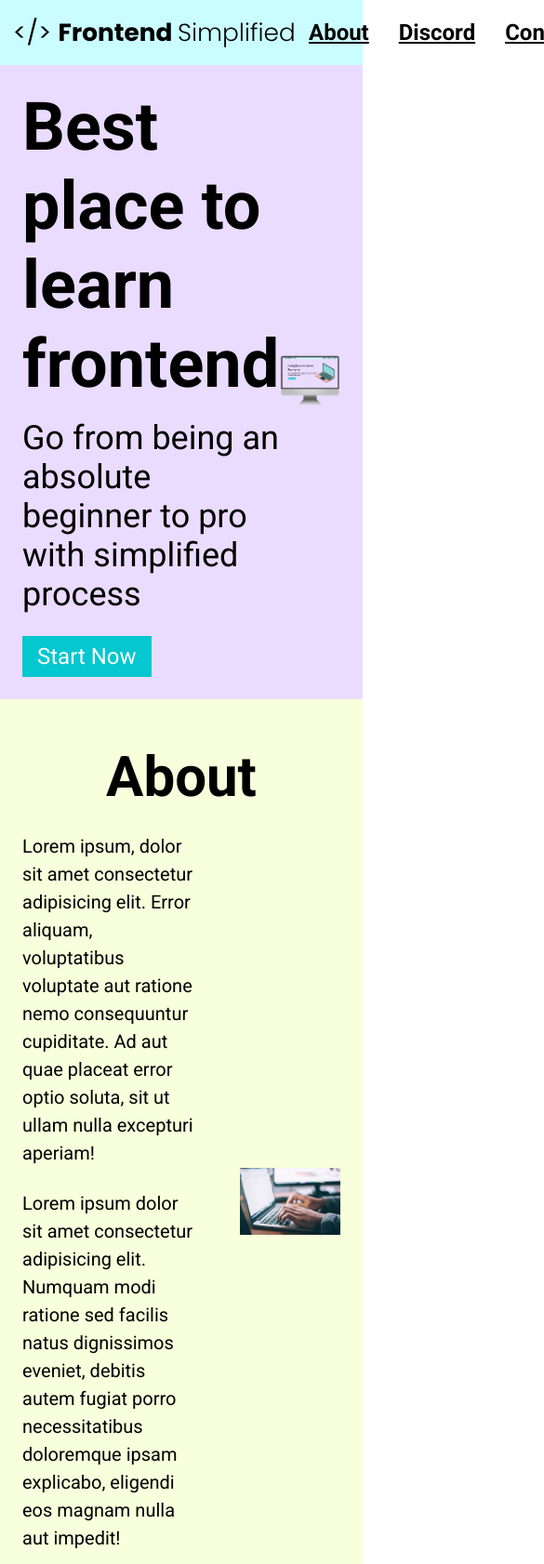
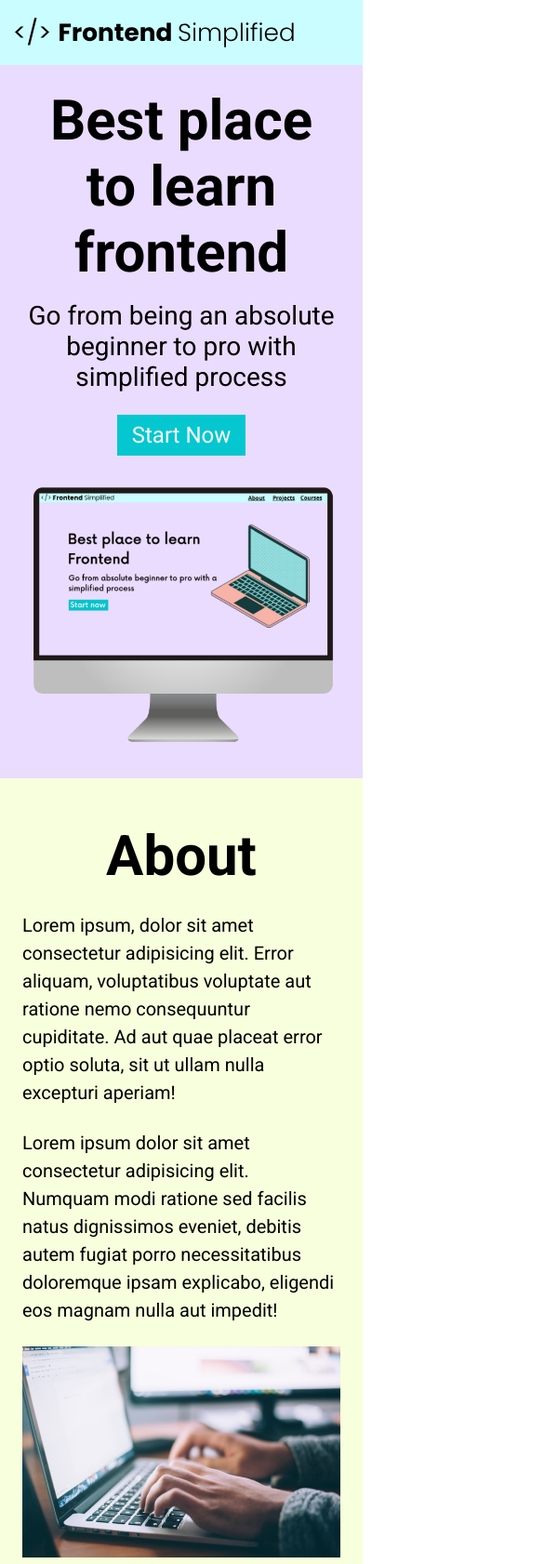
Before and after one commit to ml-method/mini-project, a plain HTML site: page index.html in a window 390 px wide. Shown: the top 1682 px of the page at 93% size, 585 px wide, since content can reach past the window. Drawn offline with Linux system fonts and the light colour scheme.

Commit message:
Changes to fit mobile screens

```diff
--- a/index.html
+++ b/index.html
@@ -19,12 +19,12 @@
       </nav>
       <header>
         <div class="row">
-          <div>
+          <div class="home__description">
             <h1>Best place to learn frontend</h1>
             <p class="subheader">
               Go from being an absolute beginner to pro with simplified process
             </p>
-            <button>Start Now</button>
+            <button class="home__description--button">Start Now</button>
           </div>
           <figure>
             <img src="./assests/laptop.png" alt="Home page image" />
--- a/styles.css
+++ b/styles.css
@@ -150,6 +150,7 @@ form {
   display: flex;
   flex-direction: column;
   margin: 0 auto;
+  padding: 0 24px;
 }
 
 input,
@@ -184,3 +185,69 @@ footer {
 .footer__link {
   padding: 0 16px;
 }
+
+/* SMALL PHONES, TABLETS, LARGE SMARTPHONES*/
+@media (max-width: 728px) {
+  .row {
+    flex-direction: column;
+  }
+
+  .home__description {
+    margin-bottom: 24px;
+    display: flex;
+    flex-direction: column;
+    align-items: center;
+  }
+
+  .home__description--button {
+    max-width: 240px;
+  }
+
+  h1 {
+    text-align: center;
+    font-size: 60px;
+  }
+
+  .subheader {
+    text-align: center;
+    font-size: 28px;
+  }
+
+  ul {
+    display: none;
+  }
+
+  .section__description {
+    flex-direction: column;
+  }
+
+  .section__description--wrapper {
+    width: 100%;
+  }
+
+  .about__img--wrapper {
+    width: 100%;
+  }
+
+  #discord .section__description {
+    flex-direction: column-reverse;
+  }
+
+  footer {
+    padding: 48px 24px;
+    font-size: 16px;
+  }
+
+  .footer__logo {
+    max-width: 360px;
+  }
+
+  .footer__link {
+    padding: 0 4px;
+    font-size: 16px;
+  }
+
+  .footer__links {
+    margin-bottom: 24px;
+  }
+}
```
